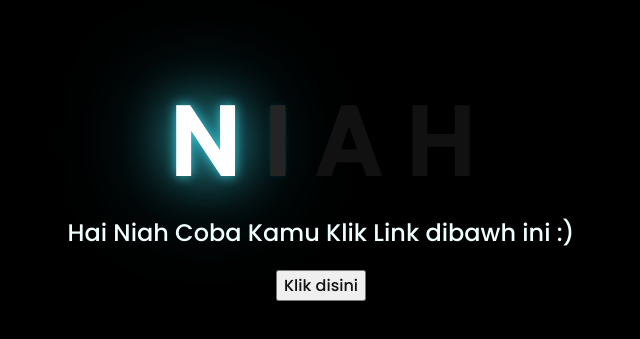
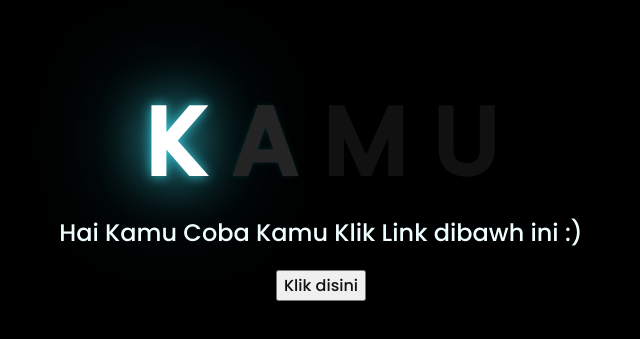
Before and after one commit to Mrax1z/gift_y, a plain HTML site: page index.html in a window 1280 px wide. Shown: the part 223-562 px from the top of the page, without its empty margins (327-967 px from the left). Drawn offline with Linux system fonts and the light colour scheme.

Commit message:
Update index.html
nama update

```diff
--- a/index.html
+++ b/index.html
@@ -11,14 +11,14 @@
 <body>
     <div class="greetings">
     <!-- silahkan menambah kata sesuai keinginan dengan <span>text...</span -->
-        <span>N</span>
-        <span>I</span>
+        <span>K</span>
         <span>A</span>
-        <span>H</span>
+        <span>M</span>
+        <span>U</span>
     </div>
 
     <div class="description">
-        <span>Hai Niah Coba Kamu Klik Link dibawh ini :)</span>
+        <span>Hai Kamu Coba Kamu Klik Link dibawh ini :)</span>
     </div>
     <div class="button">
         <button>
```
